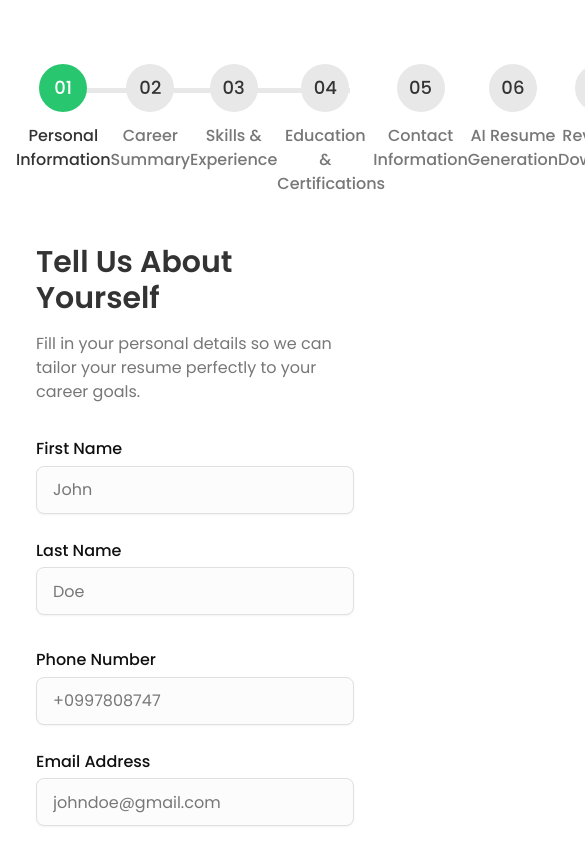
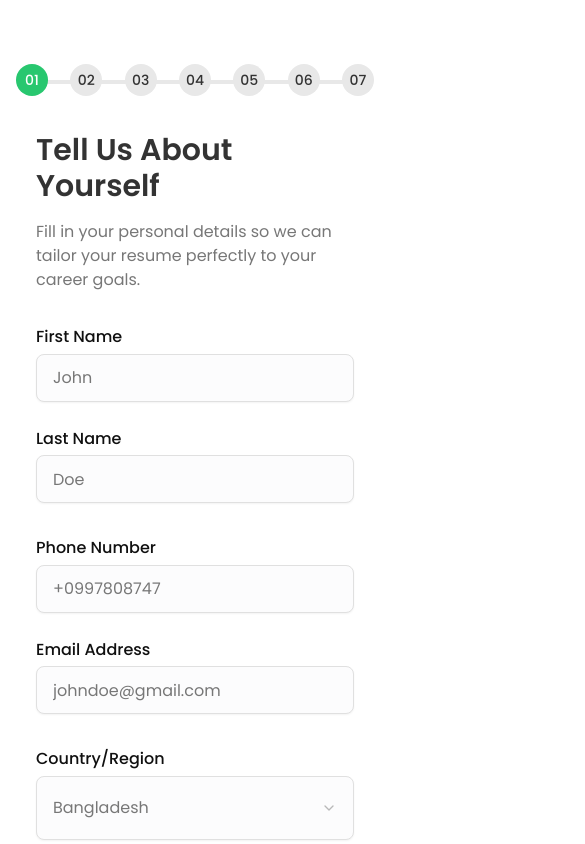
Before and after one commit to engrnahiankhan/cv-making, a Next.js app: page /create-cv/1 in a window 390 px wide. Shown: the top 844 px of the page, 585 px wide, since content can reach past the window. Built offline with nearby package versions, Linux system fonts and the light colour scheme.

Commit message:
stepper  update for small screen

```diff
--- a/src/app/create-cv/[slug]/page.tsx
+++ b/src/app/create-cv/[slug]/page.tsx
@@ -40,16 +40,16 @@ const MultiStepForm = () => {
   return (
     <div className="min-h-screen py-16 px-4">
       <div className="max-w-7xl mx-auto">
-        <div className="mb-12 sm:mb-16">
+        <div className="mb-9 sm:mb-16">
           <div className="relative">
             {/* Background line */}
             <div
-              className="absolute top-6 h-[5px] bg-[#E8E8E8]"
+              className="absolute top-4 sm:top-6 h-[4px] sm:h-[5px] bg-[#E8E8E8]"
               style={{ left: "24px", right: "24px" }}></div>
 
             {/* Progress line */}
             <div
-              className="absolute top-6 h-[5px] bg-prime transition-all duration-500"
+              className="absolute top-4 sm:top-6 h-[4px] sm:h-[5px] bg-prime transition-all duration-500"
               style={{
                 left: "24px",
                 width:
@@ -71,14 +71,14 @@ const MultiStepForm = () => {
                   <div key={s.id} className="flex flex-col items-center">
                     <div
                       className={cn(
-                        "w-12 h-12 rounded-full flex items-center justify-center text-lg font-medium transition-all duration-300",
+                        "sm:w-12 w-8 sm:h-12 h-8 rounded-full flex items-center justify-center text-sm sm:text-lg font-medium transition-all duration-300",
                         isActive && "bg-prime text-white",
                         isCompleted && "bg-prime text-white",
                         !isActive && !isCompleted && "bg-[#E8E8E8] text-main"
                       )}>
                       {s.number}
                     </div>
-                    <div className="text-center mt-3 max-w-24">
+                    <div className="text-center mt-3 max-w-24 hidden sm:block">
                       <p
                         className={cn(
                           "text-base font-medium leading-[150%]",
```
